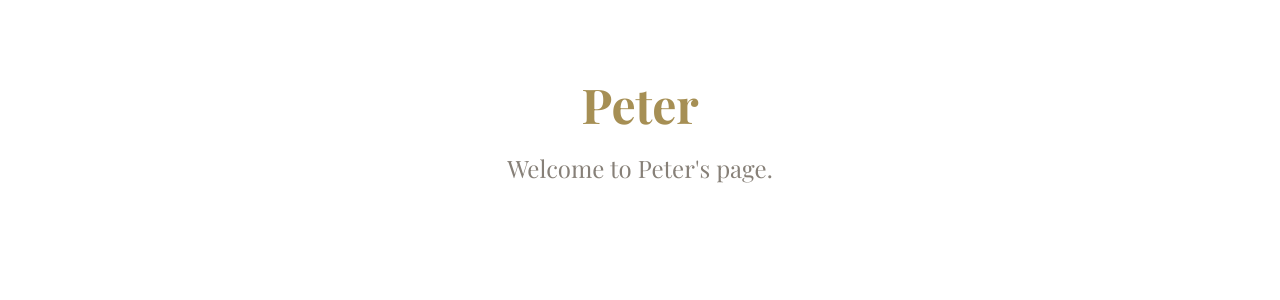
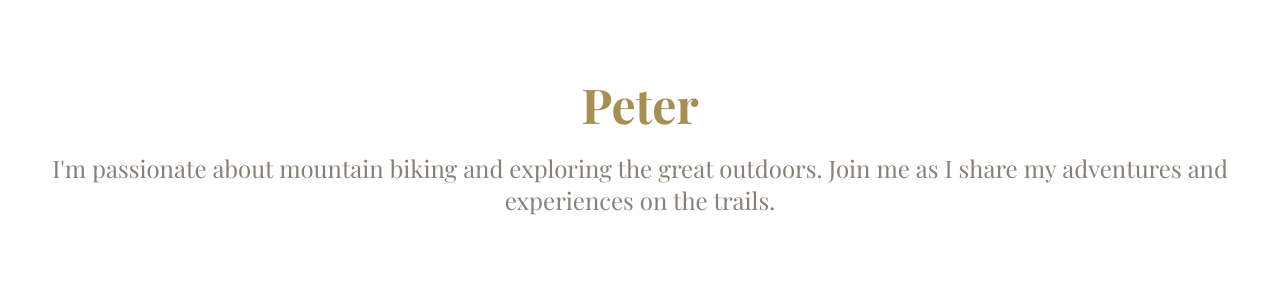
Before and after one commit to lehoangphu/blog, a Flask app: page /peter/home in a window 1280 px wide. Shown: the top 300 px of the page. Run offline with Flask 3, Linux system fonts and the light colour scheme; some libraries are stand-ins or nearby versions.

Commit message:
Update Peter's page subtitle with mountain biking introduction
Co-authored-by: Copilot <223556219+Copilot@users.noreply.github.com>

```diff
--- a/templates/peter_home.html
+++ b/templates/peter_home.html
@@ -19,7 +19,7 @@
         <div class="section-container">
             <div class="text-center mb-10">
                 <h2 class="section-title">Peter</h2>
-                <p class="section-subtitle">Welcome to Peter's page.</p>
+                <p class="section-subtitle">I'm passionate about mountain biking and exploring the great outdoors. Join me as I share my adventures and experiences on the trails.</p>
             </div>
         </div>
     </section>
```
